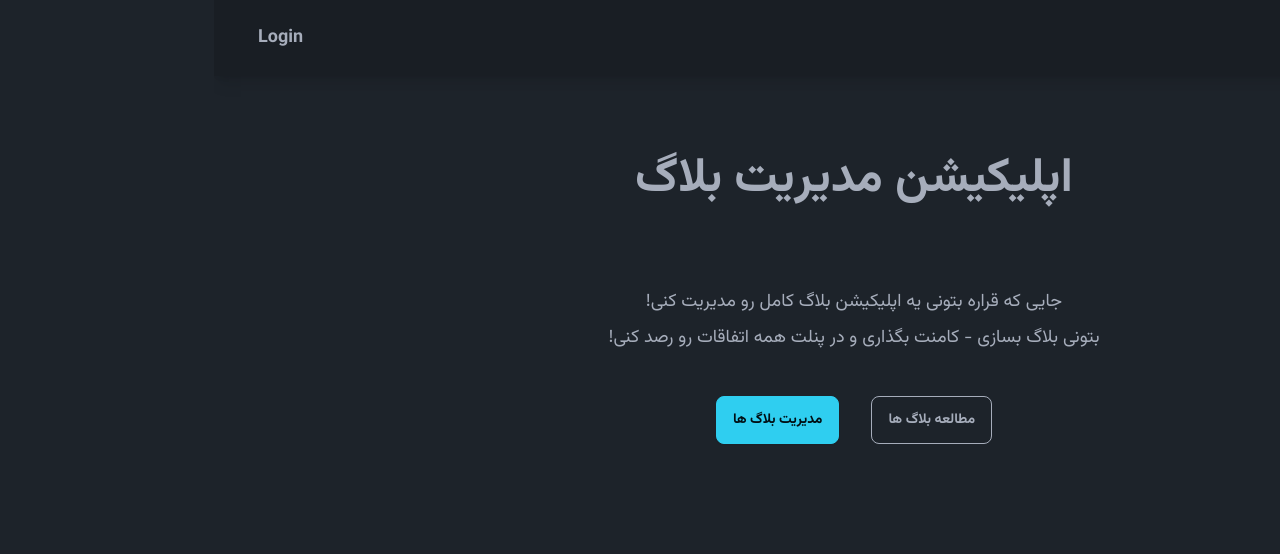
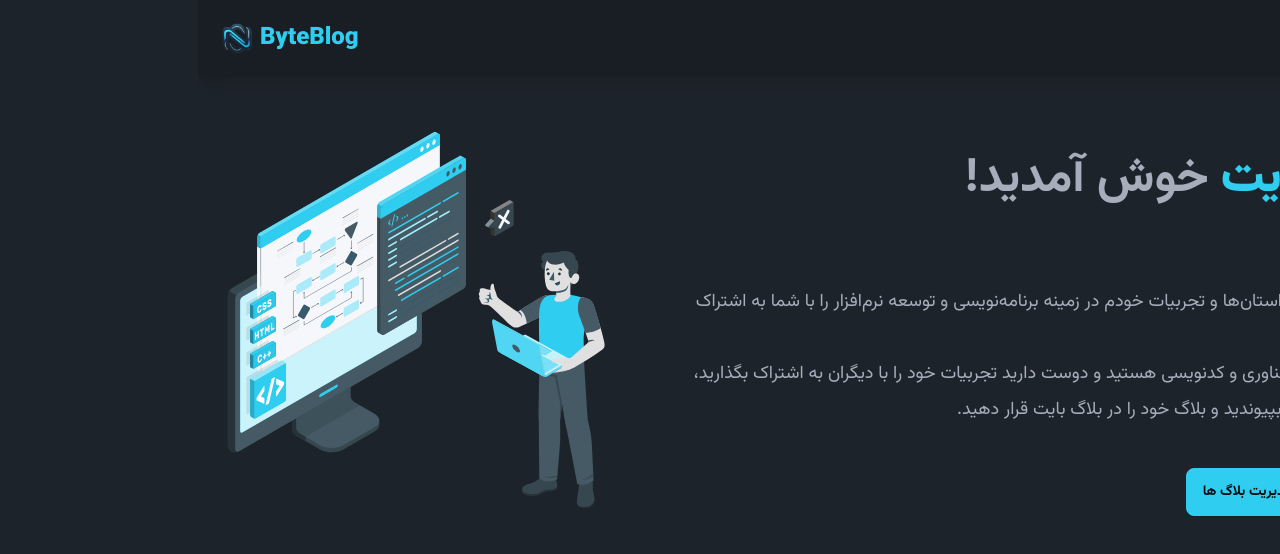
Before and after one commit to MohammadrezaNadirkhanloo/blog-app, a Next.js app: page / in a window 1280 px wide. Shown: the top 554 px of the page. Built offline with nearby package versions, Linux system fonts and the light colour scheme.

Commit message:
Update : style home page

```diff
--- a/src/app/blogs/_components/PostList.tsx
+++ b/src/app/blogs/_components/PostList.tsx
@@ -12,7 +12,6 @@ async function PostList() {
     data: { posts },
   }: PostsResponse = await res.json();
 
-  console.log(posts);
 
 
   return posts.length > 0 ? (
--- a/src/app/layout.tsx
+++ b/src/app/layout.tsx
@@ -6,8 +6,8 @@ import Header from "@/components/Header";
 export const metadata: Metadata = {
   // title: "بلاگ اپ",
   title: {
-    template: "%s | بلااگ اپ",
-    default: "بلاگ اپ", // a default is required when creating a template
+    template: "%s | بلااگ بایت",
+    default: "بلاگ بایت", // a default is required when creating a template
   },
   description: "وب اپلیکیشن مدیریت بلاگ ها و نظرات کاربران",
 };
@@ -20,10 +20,10 @@ export default function RootLayout({
   return (
     <html lang="fa" dir="rtl" data-theme="dark">
       <body className={`${vazirFont.variable} font-sans min-h-screen `}>
-        <div>
+        <div dir="ltr">
           <Header />
         </div>
-        <div className="container xl:max-w-screen-xl"> {children}</div>
+        <div className="container"> {children}</div>
       </body>
     </html>
   );
--- a/src/app/page.tsx
+++ b/src/app/page.tsx
@@ -1,6 +1,8 @@
 import Button from "@/ui/Button";
+import type { Metadata } from "next";
+import Image from "next/image";
 import Link from "next/link";
-import type { Metadata } from "next";
+import imghome from "../../public/images/ImageHome.svg";
 
 export const metadata: Metadata = {
   title: "خانه  - وب اپلیکیشن مدیریت بلاگ",
@@ -8,25 +10,44 @@ export const metadata: Metadata = {
 
 export default function Page() {
   return (
-    <div>
-      <h1 className="font-bold text-center text-2xl md:text-5xl text-secondary-800 my-20">
-        اپلیکیشن مدیریت بلاگ
-      </h1>
+    <div className="grid grid-cols-3">
+      <div className="col-span-3 lg:col-span-2">
+        <h1 className="font-bold text-start text-3xl md:text-5xl text-secondary-800 my-20">
+          به <strong className="text-primary">بلاگ بایت</strong> خوش آمدید!
+        </h1>
 
-      <div>
-        <p className="text-center text-secondary-500 text-lg leading-loose">
-          جایی که قراره بتونی یه اپلیکیشن بلاگ کامل رو مدیریت کنی!
-          <br /> بتونی بلاگ بسازی - کامنت بگذاری و در پنلت همه اتفاقات رو رصد
-          کنی!
-        </p>
-        <div className="flex justify-center gap-x-8 w-full mt-10">
-          <Button variant="neutral">
-            <Link href="/blogs">مطالعه بلاگ ها</Link>
-          </Button>
-          <Button variant="primary">
-            <Link href="/profile">مدیریت بلاگ ها</Link>
-          </Button>
+        <div>
+          <p className="text-start text-secondary-500 text-lg leading-loose">
+            سلام!{" "}
+            <a
+              href="https://github.com/MohammadrezaNadirkhanloo"
+              target="_blank"
+              rel="noopener noreferrer"
+              className="text-primary"
+            >
+              من
+            </a>{" "}
+            در بلاگ بایت، داستان‌ها و تجربیات خودم در زمینه برنامه‌نویسی و توسعه
+            نرم‌افزار را با شما به اشتراک می‌گذارم.
+            <br />
+            اگر شما هم علاقه‌مند به فناوری و کدنویسی هستید و دوست دارید تجربیات
+            خود را با دیگران به اشتراک بگذارید،
+            <br />
+            اینجا جای شماست! به ما بپیوندید و بلاگ خود را در بلاگ بایت قرار
+            دهید.
+          </p>
+          <div className="flex justify-start gap-x-8 w-full mt-10">
+            <Link href="/blogs">
+              <Button variant="neutral">مطالعه بلاگ ها</Button>
+            </Link>
+            <Link href="/profile">
+              <Button variant="primary">مدیریت بلاگ ها</Button>
+            </Link>
+          </div>
         </div>
+      </div>
+      <div className="col-span-3 lg:col-span-1 flex items-center justify-center">
+        <Image src={imghome} alt="image home page" className="mt-14" />
       </div>
     </div>
   );
```
